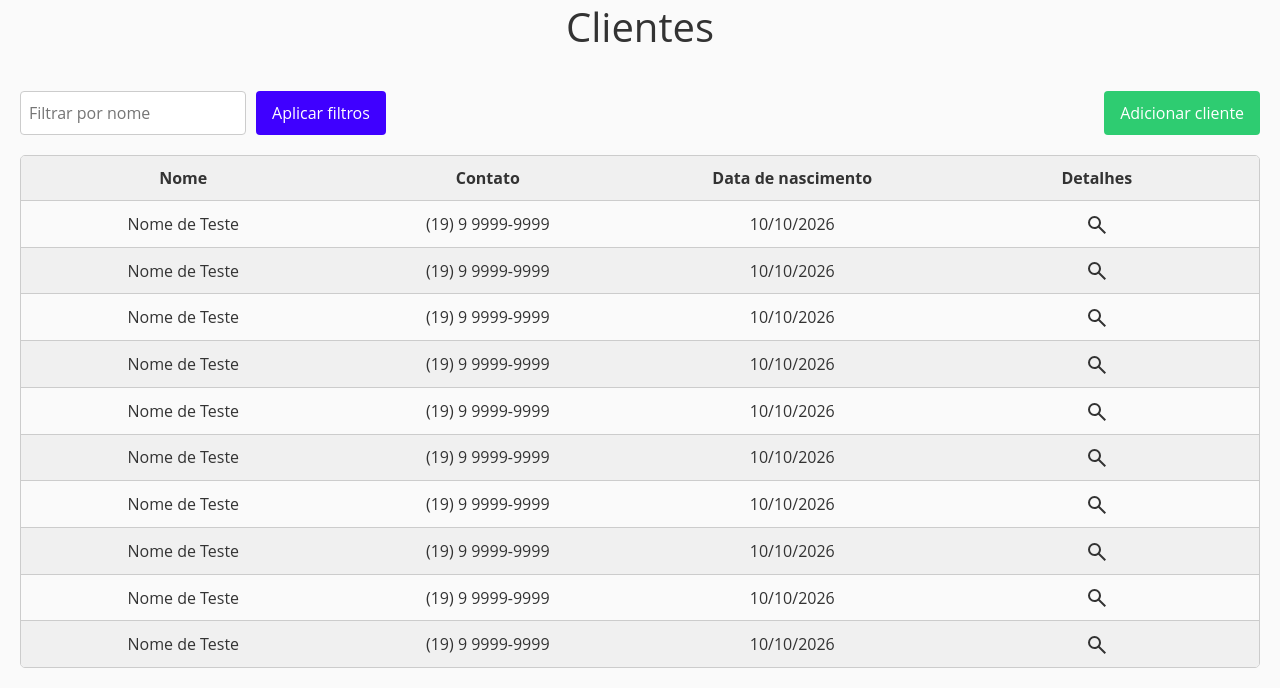
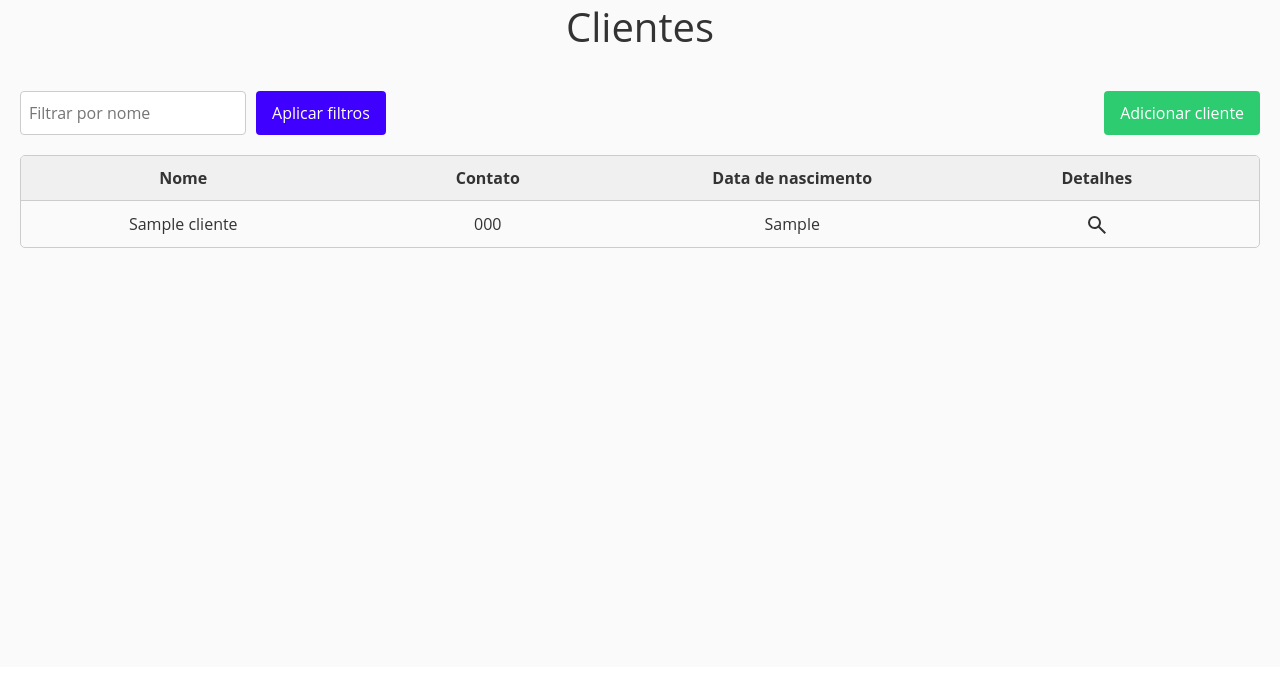
Before and after one commit to ricardoligosenac/projeto-integrador, a PHP site: page /clientes in a window 1280 px wide. Shown: the part 133-821 px from the top of the page. After the commit the page ends 381 px from the top, so only its background shows below. Run offline with PHP 8.4, Linux system fonts and the light colour scheme; the visitor is signed in with stand-in values (Sample User, id 1); tables that the repository leaves empty or names only in its code hold one stand-in row (values such as "Sample post").

Commit message:
listar_clientes adicionado

```diff
--- a/classes/Cliente.php
+++ b/classes/Cliente.php
@@ -1,4 +1,5 @@
 <?php
+
 class Cliente
 {
     private string $nome;
@@ -40,6 +41,7 @@ class Cliente
 
             $insert = $pdo->prepare($sql);
 
+
             $insert->execute([
                 ':nome' => $this->nome,
                 ':email' => $this->email,
@@ -54,8 +56,9 @@ class Cliente
 
             // Log do erro para análise posterior
             error_log("Erro ao salvar cliente: " . $e->getMessage());
-            throw new RuntimeException("Ocorreu um erro ao salvar o cliente. Por favor, tente novamente mais tarde.");
+            throw new RuntimeException($e->getMessage());
         }
     }
+
 }
 ?>
--- a/clientes.php
+++ b/clientes.php
@@ -1,5 +1,19 @@
 <?php
 require_once "topo.php";
+function listar_clientes()
+{
+    try {
+        $pdo = conectarPDO();
+        $query_clientes = $pdo->prepare("SELECT * FROM clientes");
+        $query_clientes-> execute();
+
+        $resultados = $query_clientes->fetchAll(PDO::FETCH_ASSOC);
+
+        return $resultados;
+    } catch (e) {
+    }
+}
+$res = listar_clientes()
 ?>
 
 <div class="pagina">
@@ -23,11 +37,11 @@ require_once "topo.php";
             <div>Detalhes</div>
         </div>
         <div class="listagem">
-            <?php for ($i = 0; $i < 10; $i++): ?>
+            <?php for ($i = 0; $i < count($res); $i++): ?>
                 <div class="item">
-                    <div>Nome de Teste</div>
-                    <div>(19) 9 9999-9999</div>
-                    <div>10/10/2026</div>
+                    <div><?= $res[$i]['nome']; ?></div>
+                    <div><?= $res[$i]['telefone']; ?></div>
+                    <div><?= $res[$i]['data_nascimento']; ?></div>
                     <div><img src="assets/img/lupa.svg" alt=""></div>
                     <div class="detalhesMobile"><img src="assets/img/lupa.svg" alt=""></div>
                 </div>
--- a/login-valida.php
+++ b/login-valida.php
@@ -15,6 +15,7 @@ $obj->setCredenciais($login, $senha);
 // Chama a função de validação
 $retorno = $obj->validar();
 
+
 // Retorna o resultado para o frontend
 echo $retorno;
 ?>
```
